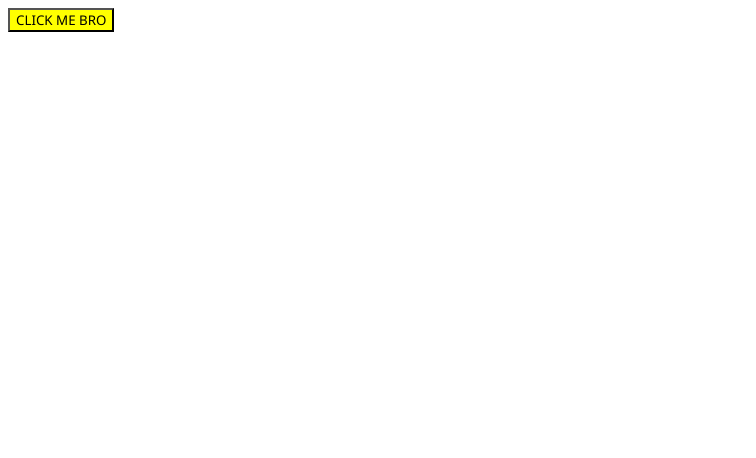
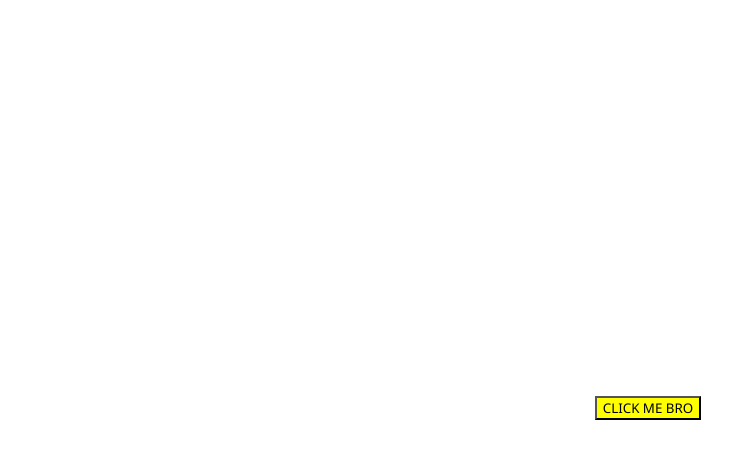
Before and after one commit to Abdumah-code/HOBBY-site, a website built with Vite: page index.html in a window 1280 px wide. Shown: the whole page, without its empty margins (0-756 px from the left). Built offline with nearby package versions, Linux system fonts and the light colour scheme.

Commit message:
rewrote the code so the body takes up the whole page and deleted some code from button

```diff
--- a/src/style.scss
+++ b/src/style.scss
@@ -14,18 +14,16 @@
   -webkit-text-size-adjust: 100%;
 }
 
-.body{
+body{
   display: flex;
   align-items: center;
   justify-content: center;
   width: 100%;
-  height: 100%;
+  height: 100vh;
 }
 
 .changeEverything{
   display: flex;
-  align-items: center;
-  justify-content: center;
   background-color: yellow;
   color: black;
   font-family: 'Segoe UI', Tahoma, Geneva, Verdana, sans-serif;
```
Also changed, not shown: src/style.css, 1 other file.
